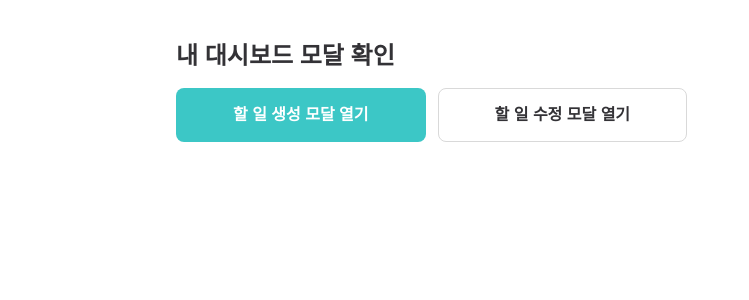
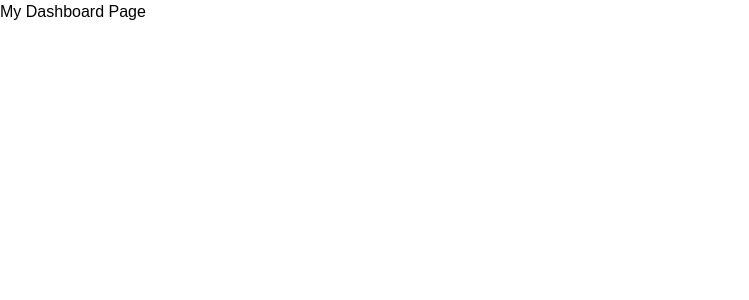
Before and after one commit to sprint22-part3-Team3/Taskify_Front, a React (Vite) app: page /mydashboard in a window 1280 px wide. Shown: the top 300 px of the page, without its empty margins (0-749 px from the left). Built offline with nearby package versions, Linux system fonts and the light colour scheme; a web font is replaced by a local one.

Commit message:
🐛 Fix: 경로 오류 수정

```diff
--- a/src/pages/my-dashboard/index.tsx
+++ b/src/pages/my-dashboard/index.tsx
@@ -1,34 +1,5 @@
-import { useState } from 'react';
-import { Button } from '@/shared/components/button';
-import TodoCreateModal from '@/features/cards/components/todo-create-modal';
-import TodoEditModal from '@/features/cards/components/todo-edit-modal';
-
 function MyDashboardPage() {
-  const [isCreateModalOpen, setIsCreateModalOpen] = useState(false);
-  const [isEditModalOpen, setIsEditModalOpen] = useState(false);
-
-  return (
-    <main className="mx-auto flex min-h-screen w-full max-w-240 flex-col gap-4 px-4 py-10">
-      <h1 className="typo-2xl-bold text-black-200">내 대시보드 모달 확인</h1>
-      <div className="flex flex-wrap gap-3">
-        <Button theme="primary" onClick={() => setIsCreateModalOpen(true)}>
-          할 일 생성 모달 열기
-        </Button>
-        <Button theme="outlined" onClick={() => setIsEditModalOpen(true)}>
-          할 일 수정 모달 열기
-        </Button>
-      </div>
-
-      <TodoCreateModal
-        isOpen={isCreateModalOpen}
-        onClose={() => setIsCreateModalOpen(false)}
-      />
-      <TodoEditModal
-        isOpen={isEditModalOpen}
-        onClose={() => setIsEditModalOpen(false)}
-      />
-    </main>
-  );
+  return <div>My Dashboard Page</div>;
 }
 
 export default MyDashboardPage;
```
